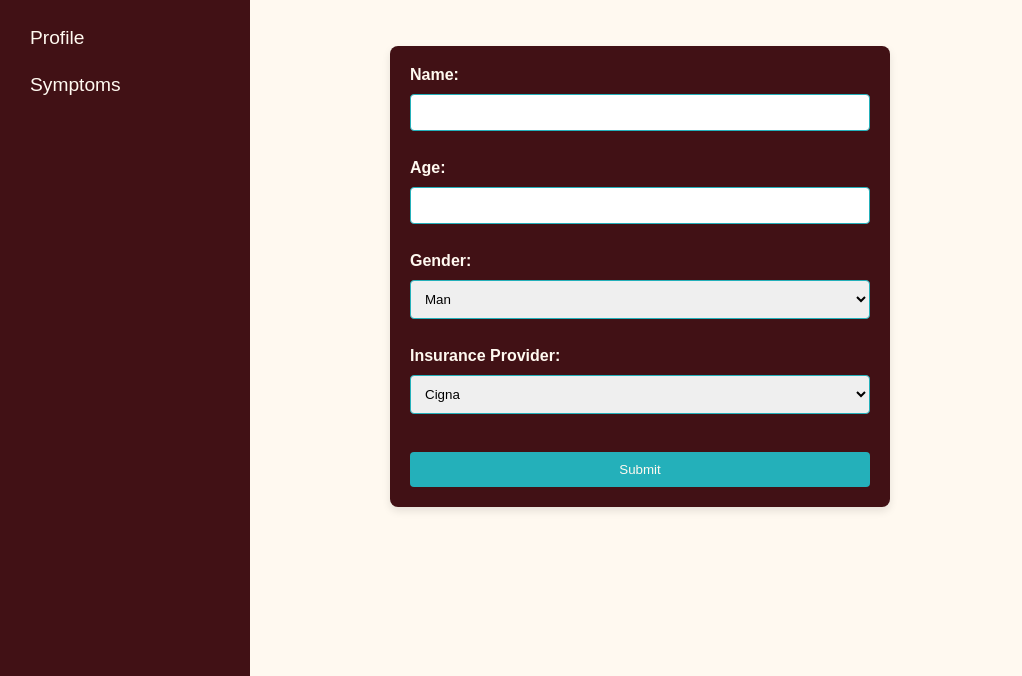
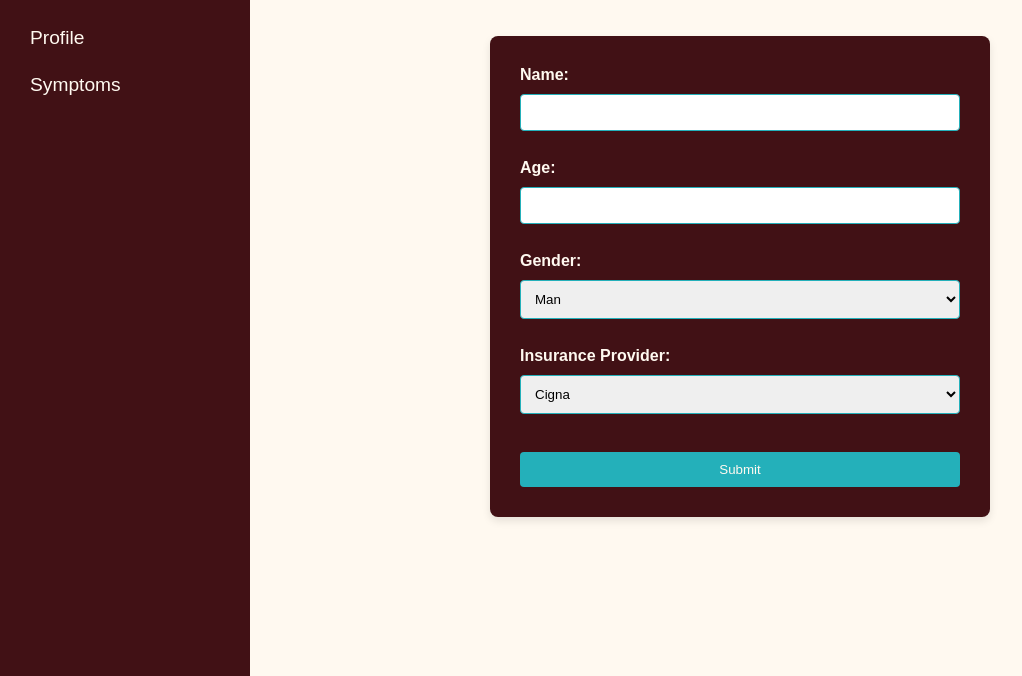
Before and after one commit to aarushisi/healthnav-webdev, a plain HTML site: page form.html in a window 1280 px wide. Shown: the part 124-800 px from the top of the page, without its empty margins (0-1022 px from the left). Drawn offline with Linux system fonts and the light colour scheme.

Commit message:
Shifted input form to avoid overlap with bar

```diff
--- a/form.html
+++ b/form.html
@@ -12,13 +12,15 @@
         <a href="form.html">Profile</a>
         <a href="symptoms.html">Symptoms</a>
     </div>
+
+    <!-- New wrapper to move and resize the form as a unit -->
+    <div id="form-container">
         <form id="info-form">
             <label for="name">Name:</label><br>
             <input type="text" id="name" name="name"><br><br>
 
             <label for="age">Age:</label><br>
             <input type="number" id="age" name="age" min="0" max="120" required><br><br>
-
 
             <label for="gender">Gender:</label><br>
             <select id="gender" name="gender">
@@ -38,6 +40,7 @@
 
             <input type="submit" value="Submit">
         </form>
+    </div>
 
     <script src="script.js"></script> <!-- Link to the script.js file -->
 </body>
--- a/style.css
+++ b/style.css
@@ -84,14 +84,33 @@ body {
 /* Form styling */
 #info-form {
     background-color: #411115;
-    padding: 20px;
+    padding: 30px;
     border-radius: 8px;
     box-shadow: 0 4px 8px rgba(0, 0, 0, 0.1);
-    width: 100%;
+    width: 500px;
+    height: auto;
     max-width: 500px;
     box-sizing: border-box;
     color: #FFF9F0;
 }
+
+/* Container to move and resize the form as a whole */
+#form-container {
+    display: flex;
+    justify-content: center;
+    align-items: center;
+    height: 80vh; /* Adjustable */
+    width: 100%; /* Takes full width */
+    margin-left: 200px;
+}
+
+/* To move the entire form container around */
+.move-form {
+    position: relative;
+    top: 50px;   /* Adjusts vertical position */
+    left: 1000px;  /* Adjusts horizontal position */
+}
+
 
 label {
     font-weight: bold;
```
Lines whose indentation alone changed are shown as unchanged.
